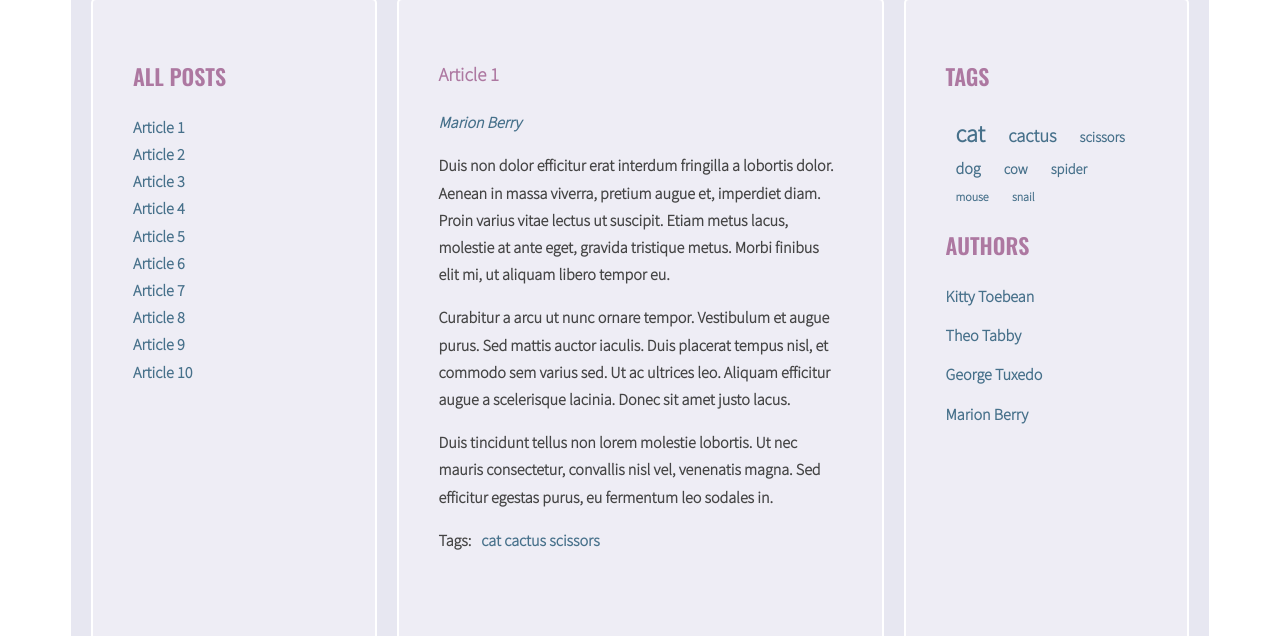
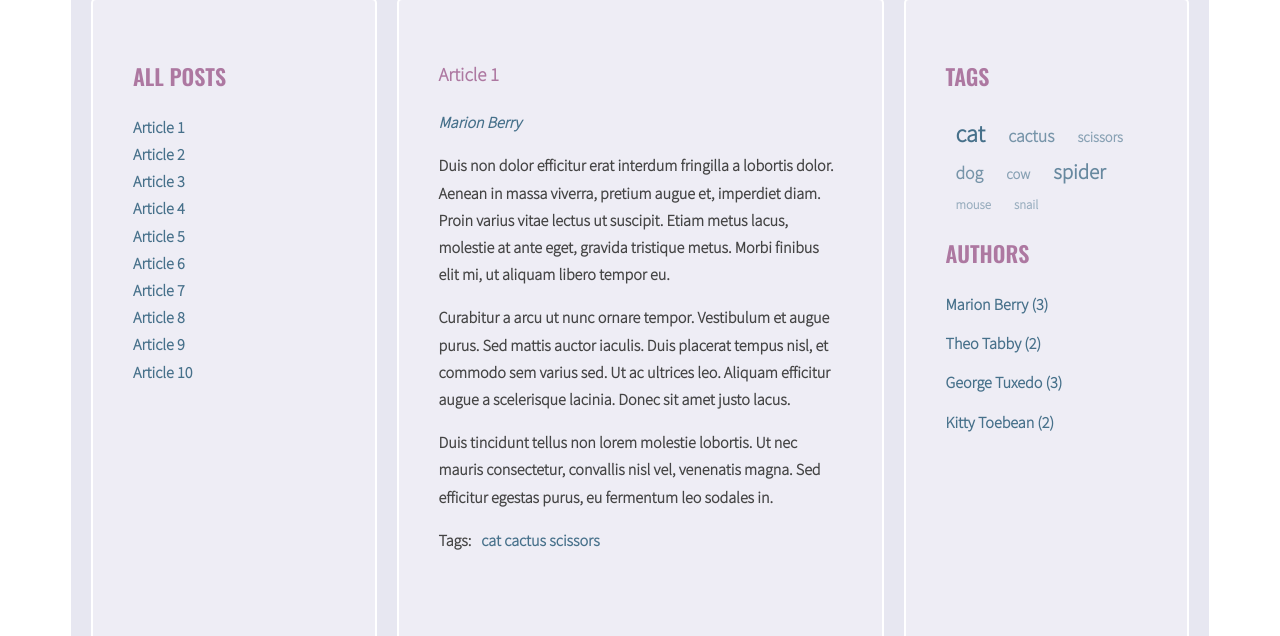
Before and after one commit to taangela/javascript-blog, a website: page index.html in a window 1280 px wide. Shown: the part 611-1247 px from the top of the page. Drawn offline with nearby package versions, Linux system fonts and the light colour scheme.

Commit message:
Add authors right list

```diff
--- a/index.html
+++ b/index.html
@@ -87,7 +87,7 @@
                             </ul>
                         </div>
                     </article>
-                    <article class="post" id="article-5" data-tags="cat cactus dog" data-author ="Marion Berry">
+                    <article class="post" id="article-5" data-tags="cat cactus dog spider" data-author ="Marion Berry">
                         <h3 class="post-title">Article 5</h3>
                         <p class="post-author"></p>
                         <div class="post-content">
@@ -101,7 +101,7 @@
                             </ul>
                         </div>
                     </article>
-                    <article class="post" id="article-6"data-tags="cat scissors dog" data-author ="George Tuxedo">
+                    <article class="post" id="article-6"data-tags="cat scissors dog spider" data-author ="George Tuxedo">
                         <h3 class="post-title">Article 6</h3>
                         <p class="post-author"></p>
                         <div class="post-content">
@@ -115,7 +115,7 @@
                             </ul>
                         </div>
                     </article>
-                    <article class="post" id="article-7" data-tags="cat cactus cow" data-author ="Kitty Toebean">
+                    <article class="post" id="article-7" data-tags="cat cactus cow dog" data-author ="Kitty Toebean">
                         <h3 class="post-title">Article 7</h3>
                         <p class="post-author"></p>
                         <div class="post-content">
@@ -143,7 +143,7 @@
                             </ul>
                         </div>
                     </article>
-                    <article class="post" id="article-9" data-tags="dog scissors" data-author ="Marion Berry">
+                    <article class="post" id="article-9" data-tags="dog scissors spider" data-author ="Marion Berry">
                         <h3 class="post-title">Article 9</h3>
                         <p class="post-author"></p>
                         <div class="post-content">
@@ -157,7 +157,7 @@
                             </ul>
                         </div>
                     </article>
-                    <article class="post" id="article-10" data-tags="mouse snail cactus" data-author ="George Tuxedo">
+                    <article class="post" id="article-10" data-tags="mouse snail cactus spider" data-author ="George Tuxedo">
                         <h3 class="post-title">Article 10</h3>
                         <p class="post-author"></p>
                         <div class="post-content">
@@ -178,26 +178,6 @@
                     </ul>
                     <h2 class="section-title">Authors</h2>
                     <ul class="list authors">
-                        <li>
-                            <a href="#">
-                                <span class="author-name">Kitty Toebean</span>
-                            </a>
-                        </li>
-                        <li>
-                            <a href="#">
-                                <span class="author-name">Theo Tabby</span>
-                            </a>
-                        </li>
-                        <li>
-                            <a href="#">
-                                <span class="author-name">George Tuxedo</span>
-                            </a>
-                        </li>
-                        <li>
-                            <a href="#">
-                                <span class="author-name">Marion Berry</span>
-                            </a>
-                        </li>
                     </ul>
                 </aside>
             </main>
--- a/js/script.js
+++ b/js/script.js
@@ -42,8 +42,10 @@
         optArticleAuthorSelectorLink = '.post-author a',
         optTagsListSelector = '.tags.list',
         optTagsListSelectorLink = '.tags.list a',
-        optCloudClassCount = 5,
-        optCloudClassPrefix = 'tag-size-';
+        optCloudClassCount = 4,
+        optCloudClassPrefix = 'tag-size-',
+        optAuthorsListSelector = '.authors.list',
+        optAuthorsListSelectorLink = '.authors.list a';
 
 
     function generateTitleLinks(customSelector = '') {
@@ -94,20 +96,20 @@
         console.log(minMax);
         return minMax;*/
 
-    	const params ={
+        const params = {
             max: 0,
             min: 999999,
         };
-    	for(let tag in tags) {
+        for (let tag in tags) {
             params.max = Math.max(tags[tag], params.max);
             params.min = Math.min(tags[tag], params.min);
-    		console.log(tag+' isused ' + tags[tag] + ' times');
+            console.log(tag + ' isused ' + tags[tag] + ' times');
         }
         return params;
     }
 
-    function calculateTagClass(count, params){
-    	const classNumber = Math.floor( ( (count - params.min) / (params.max - params.min) ) * optCloudClassCount + 1 );
+    function calculateTagClass(count, params) {
+        const classNumber = Math.floor(((count - params.min) / (params.max - params.min)) * optCloudClassCount + 1);
         return optCloudClassPrefix + classNumber;
     }
 
@@ -162,17 +164,17 @@
         let allTagsHTML = '';
 
         /*[NEW] START LOOP: for each tag in allTags: */
-		for(let tag in allTags) {
+        for (let tag in allTags) {
             /*[NEW] generate code of a link and add it to allTagsHTML*/
-			allTagsHTML +='<li><a class="' + calculateTagClass(allTags[tag], tagsParams) + '" href="#tag-'+ tag +'">'+tag + '</a></li> ';
-			console.log('tag: ',tag);
+            allTagsHTML += '<li><a class="' + calculateTagClass(allTags[tag], tagsParams) + '" href="#tag-' + tag + '">' + tag + '</a></li> ';
+            console.log('tag: ', tag);
             console.log('allTags: ', allTags);
             console.log('allTagsHTML: ', allTagsHTML);
             /*[NEW] END LOOP: for each tag in allTags: */
         }
         /*[NEW] add html from allTags(HTML to tagList*/
         tagList.innerHTML = allTagsHTML;
-				console.log('tagList:',tagList);
+        console.log('tagList:', tagList);
 
     }
 
@@ -216,8 +218,8 @@ function tagClickHandler(event) {
 
     function addClickListenersToTags() {
         /* find all links to tags */
-    const tagLinks = document.querySelectorAll(optArticleTagsSelectorLink + ','+ optTagsListSelectorLink);
-    console.log('tagLinks: ',tagLinks);
+        const tagLinks = document.querySelectorAll(optArticleTagsSelectorLink + ',' + optTagsListSelectorLink);
+        console.log('tagLinks: ', tagLinks);
         /* START LOOP: for each link */
         for (let tag of tagLinks) {
             /* add tagClickHandler as event listener for that link */
@@ -229,19 +231,39 @@ function addClickListenersToTags() {
 
     addClickListenersToTags();
 
+
+
     function generateAuthors() {
+        let allAuthors = {};
         const articles = document.querySelectorAll(optArticleSelector);
         for (let article of articles) {
-        const authorsWrapper = article.querySelector(optArticleAuthorSelector);
-        console.log(authorsWrapper);
+            const authorsList = article.querySelector(optArticleAuthorSelector);
+            console.log(authorsList);
             let html = '';
             const articleAuthors = article.getAttribute('data-author');
             console.log(articleAuthors);
-        let linkHTML = ('<a href="#author-' + articleAuthors + '">' + articleAuthors + '</a>');
+            let linkHTML = ('<a href="#author-' + articleAuthors + '">' + articleAuthors + '</a> ');
             html = html + linkHTML;
             console.log(html);
-        authorsWrapper.innerHTML = html;
+            if(!allAuthors.hasOwnProperty(articleAuthors)) {
+            	allAuthors[articleAuthors] = 1;
+            }else{
+            	allAuthors[articleAuthors]++;
             }
+            console.log('allAuthors: ', allAuthors);
+            authorsList.innerHTML = html
+        }
+
+		const authorList = document.querySelector('.authors');
+
+        let allAuthorsHTML = '';
+        for (let author in allAuthors) {
+        	console.log('author: ',author);
+        	allAuthorsHTML +='<li><a href="#author-'+author+'">'+ author+' ('+ allAuthors[author]+')</a></li> ';
+        }
+
+        authorList.innerHTML = allAuthorsHTML;
+        console.log('allHTML: ' , allAuthorsHTML);
     }
 
         generateAuthors();
@@ -255,6 +277,7 @@ function authorClickHandler(event) {
             console.log('author was clicked!');
             /* make a new constant "href" and read the attribute "href" of the clicked element */
             const href = clickedElement.getAttribute('href');
+            console.log('clickedElement: ',clickedElement);
             console.log(href);
             /* make a new constant "tag" and extract tag from the "href" constant */
             const author = href.replace('#author-', '');
@@ -281,7 +304,7 @@ function authorClickHandler(event) {
 
         function addClickListenersToAuthors() {
             /* find all links to tags */
-    const linksAuthors = document.querySelectorAll(optArticleAuthorSelectorLink);
+            const linksAuthors = document.querySelectorAll(optArticleAuthorSelectorLink +','+optAuthorsListSelectorLink);
             console.log(linksAuthors);
             /* START LOOP: for each link */
             for (let author of linksAuthors) {
--- a/sass/style.scss
+++ b/sass/style.scss
@@ -147,23 +147,26 @@ li a,
 }
 
 .tag-size-1 {
-  font-size: 75%;
+  font-size: 80%;
+  opacity: 0.5;
 }
 .tag-size-2 {
   font-size: 90%;
+  opacity: 0.6;
 }
 .tag-size-3 {
-  font-size: 100%;
+  font-size: 110%;
+  opacity: 0.7;
 }
 .tag-size-4 {
-  font-size: 115%;
+  font-size: 130%;
+  opacity: 0.8;
 }
 .tag-size-5 {
-  font-size: 130%;
+  font-size: 150%;
+  opacity: 1;
 }
-.tag-size-6 {
-  font-size: 150%;
-}
+
 /* Authors */
 
 .authors {
```
Also changed, not shown: css/style.css, 1 other file. Lines whose indentation alone changed are shown as unchanged.
